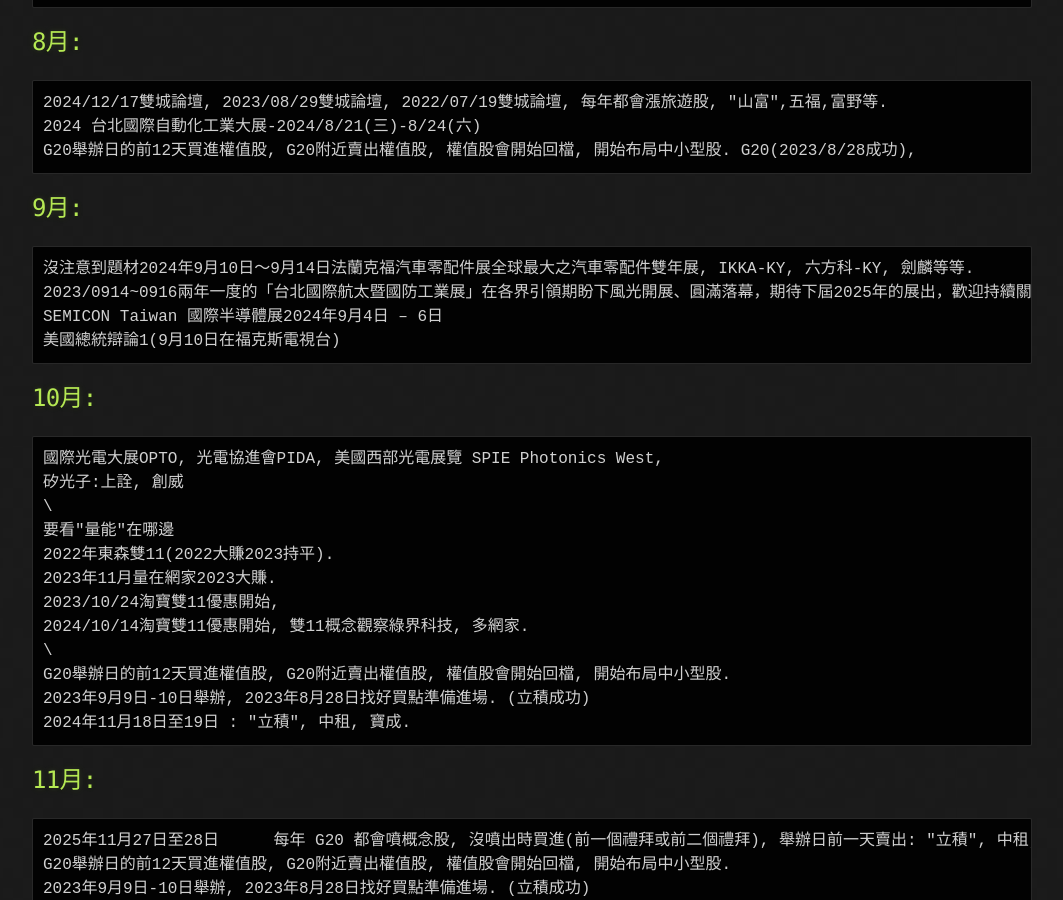
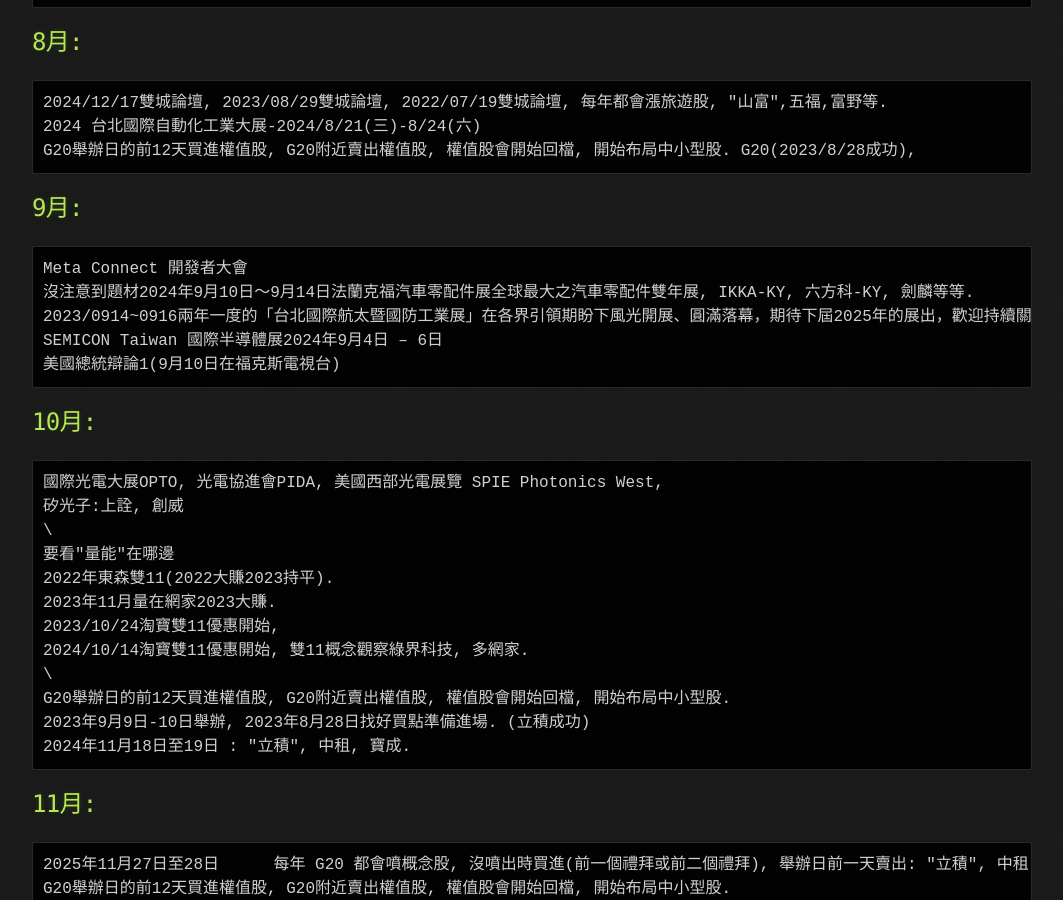
Before and after one commit to lepg5487/Stock_God, a Jekyll site: the page built from experience.md, in a window 1280 px wide and 900 px high, scrolled down 5405 px. Shown: the whole window, without its empty margins (108-1171 px from the left). Built offline with Jekyll 4.4.1, drawn with Linux system fonts in a browser that asks for light colours; our own code applies the rules of GitHub Pages for plain Markdown files.

Commit message:
Update experience.md

````diff
--- a/experience.md
+++ b/experience.md
@@ -215,6 +215,7 @@
 ```
 ## 9月:
 ```
+Meta Connect 開發者大會
 沒注意到題材2024年9月10日～9月14日法蘭克福汽車零配件展全球最大之汽車零配件雙年展, IKKA-KY, 六方科-KY, 劍麟等等.
 2023/0914~0916兩年一度的「台北國際航太暨國防工業展」在各界引領期盼下風光開展、圓滿落幕，期待下屆2025年的展出，歡迎持續關注本展官方網站(www.tadte.com.tw)
 SEMICON Taiwan 國際半導體展2024年9月4日 – 6日
````
